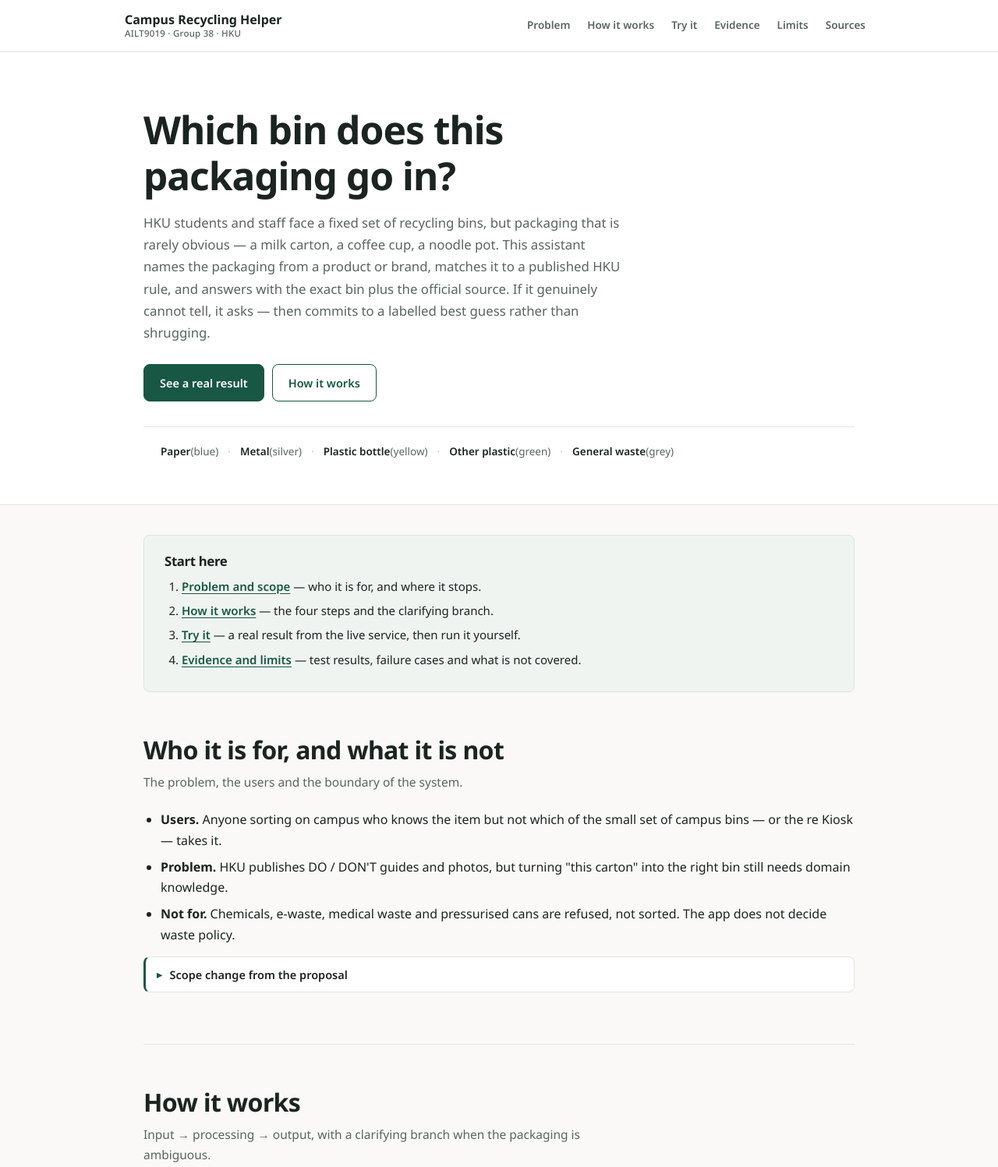
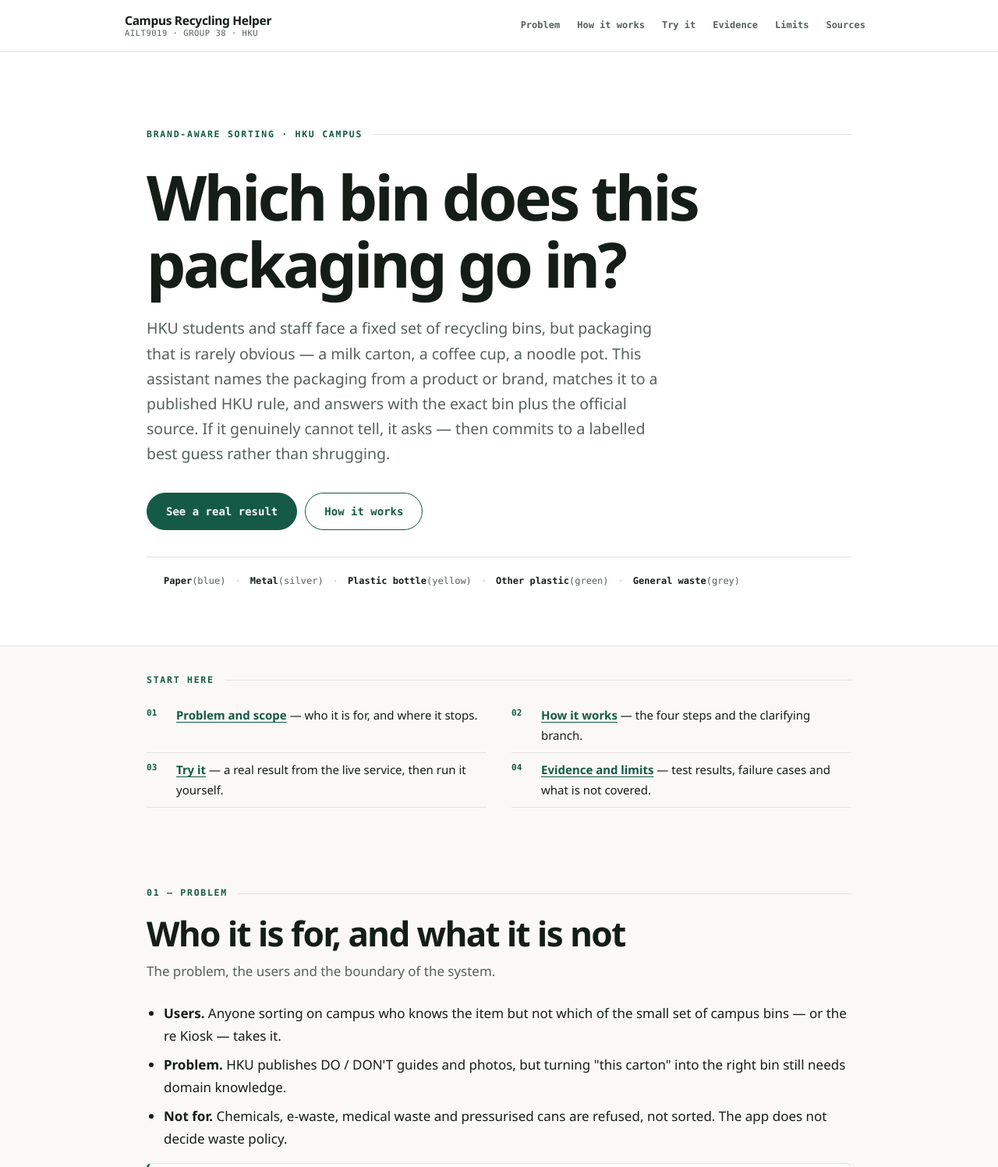
Before and after one commit to Richard-ZJC/AILT9019-gp38-site, a plain HTML site: page index.html in a window 1280 px wide. Shown: the top 1497 px of the page at 78% size. Drawn offline with Linux system fonts and the light colour scheme.

Commit message:
design: editorial typography system inspired by minimal showcases

```diff
--- a/index.html
+++ b/index.html
@@ -9,98 +9,111 @@
 <link rel="preconnect" href="https://fonts.gstatic.com" crossorigin>
 <link href="https://fonts.googleapis.com/css2?family=Noto+Sans:wght@400;500;600;700&display=swap" rel="stylesheet">
 <style>
-  /* ---------- Base: phone first ---------- */
+  /* ============ Tokens ============ */
   :root{
-    --bg:#faf9f7; --surface:#ffffff; --ink:#1b2420; --muted:#59655f;
-    --line:#e3e5e1; --accent:#175743; --accent-dark:#0f4132; --accent-soft:#eff4f1;
-    --radius:8px;
-    --font:"Noto Sans","PingFang SC","Hiragino Sans GB","Microsoft YaHei",system-ui,sans-serif;
+    --bg:#faf9f7; --surface:#ffffff; --ink:#151d19; --muted:#55605a;
+    --line:#e2e4e0; --accent:#155a45; --accent-dark:#0e4031; --accent-soft:#eef4f0;
+    --radius:6px;
+    --sans:"Noto Sans","PingFang SC","Hiragino Sans GB","Microsoft YaHei",system-ui,sans-serif;
+    --mono:ui-monospace,SFMono-Regular,"SF Mono",Menlo,Consolas,monospace;
   }
   *{box-sizing:border-box}
   html{scroll-behavior:smooth}
-  body{margin:0;background:var(--bg);color:var(--ink);font-family:var(--font);font-size:16px;line-height:1.68}
-  .wrap{max-width:960px;margin:0 auto;padding:0 18px}
+  body{margin:0;background:var(--bg);color:var(--ink);font-family:var(--sans);
+       font-size:1.0625rem;font-weight:400;line-height:1.7;-webkit-font-smoothing:antialiased}
+  .wrap{max-width:960px;margin:0 auto;padding:0 24px}
   a{color:var(--accent);text-underline-offset:3px}
   a:hover{color:var(--accent-dark)}
-  :focus-visible{outline:2px solid var(--accent);outline-offset:3px;border-radius:3px}
-  section{scroll-margin-top:112px}   /* two-line header on phones */
-  h1,h2,h3{font-weight:700;letter-spacing:-.02em;line-height:1.25}
-  h1{font-size:clamp(1.95rem,8vw,3.1rem);line-height:1.18;margin:0 0 18px;max-width:19ch}
-  h2{font-size:clamp(1.4rem,5vw,2rem);margin:0 0 8px}
-  h3{font-size:1.05rem;margin:24px 0 8px}
-  p{margin:0 0 14px}
-  ul,ol{padding-left:22px;margin:0 0 14px}
-  li{margin-bottom:7px}
-  code{font-family:ui-monospace,SFMono-Regular,Menlo,Consolas,monospace}
-  code.inline{background:#f0f2ef;border-radius:4px;padding:1px 5px;font-size:.88em;overflow-wrap:anywhere}
+  :focus-visible{outline:2px solid var(--accent);outline-offset:3px;border-radius:2px}
+  section{scroll-margin-top:112px}
+  code{font-family:var(--mono);font-size:.86em}
+  code.inline{background:#eef0ec;border-radius:3px;padding:2px 5px;overflow-wrap:anywhere}
 
-  /* Header — stacked on phones */
+  /* ============ Editorial type scale ============ */
+  h1,h2,h3{font-weight:700;letter-spacing:-.035em;line-height:1.08;margin:0;color:var(--ink)}
+  h1{font-size:clamp(2.5rem,8vw,5rem);letter-spacing:-.045em;max-width:16ch;margin-bottom:24px}
+  h2{font-size:clamp(1.6rem,4.6vw,2.75rem);margin-bottom:10px}
+  h3{font-size:1.2rem;letter-spacing:-.02em;line-height:1.3;margin:34px 0 12px}
+  p{margin:0 0 16px}
+  ul,ol{padding-left:22px;margin:0 0 16px}
+  li{margin-bottom:8px}
+  .eyebrow{display:flex;align-items:center;gap:14px;margin-bottom:18px;
+           font-family:var(--mono);font-size:.72rem;font-weight:600;letter-spacing:.15em;
+           text-transform:uppercase;color:var(--accent)}
+  .eyebrow::after{content:"";flex:1;height:1px;background:var(--line)}
+  .lede{font-size:clamp(1.05rem,2.2vw,1.22rem);line-height:1.65;color:var(--muted);
+        max-width:60ch;margin:0 0 34px}
+
+  /* ============ Header ============ */
   header{position:sticky;top:0;z-index:10;background:var(--surface);border-bottom:1px solid var(--line)}
-  .head-in{display:flex;flex-direction:column;align-items:stretch;gap:6px;padding:10px 0}
-  .brand{color:var(--ink);text-decoration:none;font-size:16px;font-weight:700;line-height:1.3}
-  .brand small{display:block;color:var(--muted);font-size:11.5px;font-weight:500;letter-spacing:.02em}
-  nav{display:flex;gap:2px;overflow-x:auto;flex-wrap:nowrap;-webkit-overflow-scrolling:touch;
-      scrollbar-width:none}
+  .head-in{display:flex;flex-direction:column;align-items:stretch;gap:4px;padding:11px 0}
+  .brand{color:var(--ink);text-decoration:none;font-size:15.5px;font-weight:700;letter-spacing:-.02em;line-height:1.3}
+  .brand small{display:block;color:var(--muted);font-family:var(--mono);font-size:10.5px;
+               font-weight:500;letter-spacing:.05em;text-transform:uppercase}
+  nav{display:flex;gap:2px;overflow-x:auto;flex-wrap:nowrap;-webkit-overflow-scrolling:touch;scrollbar-width:none}
   nav::-webkit-scrollbar{display:none}
   nav a{display:inline-flex;align-items:center;min-height:44px;padding:0 10px;white-space:nowrap;
-        text-decoration:none;color:var(--muted);font-size:13.5px;font-weight:600;
+        text-decoration:none;color:var(--muted);font-family:var(--mono);font-size:12px;font-weight:600;
         border-bottom:2px solid transparent}
   nav a:hover{color:var(--accent);border-bottom-color:var(--accent)}
 
-  /* Hero */
-  .hero{background:var(--surface);border-bottom:1px solid var(--line);padding:44px 0 36px}
-  .lede{font-size:1rem;color:var(--muted);max-width:64ch;margin:0 0 26px}
-  .actions{display:flex;flex-direction:column;gap:10px;margin-bottom:32px}
-  .btn{display:flex;align-items:center;justify-content:center;width:100%;min-height:48px;padding:0 20px;
-       border:1px solid var(--accent);border-radius:var(--radius);font-size:14.5px;font-weight:600;
-       text-decoration:none}
+  /* ============ Hero ============ */
+  .hero{background:var(--surface);border-bottom:1px solid var(--line);padding:52px 0 44px}
+  .hero .eyebrow{margin-bottom:26px}
+  .actions{display:flex;flex-direction:column;gap:10px;margin-bottom:34px}
+  .btn{display:flex;align-items:center;justify-content:center;width:100%;min-height:48px;padding:0 24px;
+       border:1px solid var(--accent);border-radius:999px;font-size:14px;font-weight:600;
+       font-family:var(--mono);text-decoration:none;transition:background .15s,color .15s}
   .btn-primary{background:var(--accent);color:#fff}
   .btn-primary:hover{background:var(--accent-dark);color:#fff}
   .btn-secondary{background:var(--surface);color:var(--accent)}
   .btn-secondary:hover{background:var(--accent-soft);color:var(--accent-dark)}
   .bins{border-top:1px solid var(--line);padding-top:20px;display:flex;flex-wrap:wrap;gap:8px 0;
-        list-style:none;margin:0;font-size:13.5px;color:var(--muted)}
+        list-style:none;margin:0;font-family:var(--mono);font-size:12px;color:var(--muted)}
   .bins li{display:flex;align-items:center;margin:0}
-  .bins li+li::before{content:"·";color:#b9c0bb;margin:0 8px}
-  .bins b{color:var(--ink);font-weight:600}
+  .bins li+li::before{content:"·";color:#b9c0bb;margin:0 9px}
+  .bins b{color:var(--ink);font-weight:700}
 
-  /* Start-here guide */
-  .guide{background:var(--accent-soft);border:1px solid #d8e5dd;border-radius:var(--radius);
-         padding:18px 20px;margin:28px 0 0}
-  .guide h2{font-size:1.05rem;margin:0 0 10px}
-  .guide ol{margin:0;padding-left:22px;font-size:14.5px}
-  .guide li{margin-bottom:6px}
-  .guide a{font-weight:600}
+  /* ============ Reading guide = typographic, not a card ============ */
+  .guide{padding:26px 0 4px;margin-bottom:8px}
+  .guide .eyebrow{margin-bottom:14px}
+  .guide ol{list-style:none;counter-reset:step;padding:0;margin:0}
+  .guide li{counter-increment:step;position:relative;padding:9px 0 9px 38px;
+            border-bottom:1px solid var(--line);font-size:15px;margin:0}
+  .guide li::before{content:"0" counter(step);position:absolute;left:0;top:10px;
+                    font-family:var(--mono);font-size:11px;font-weight:700;color:var(--accent)}
+  .guide a{font-weight:700}
 
-  /* Sections */
-  main section{padding:40px 0;border-bottom:1px solid var(--line)}
+  /* ============ Sections ============ */
+  main section{padding:56px 0;border-bottom:1px solid var(--line)}
   main section:last-child{border-bottom:none}
-  .lead{color:var(--muted);font-size:15px;max-width:68ch;margin:0 0 22px}
+  .lead{color:var(--muted);font-size:1rem;max-width:66ch;margin:0 0 26px}
+
   /* Collapsible explanations — native <details>, no JS */
   .fold{border:1px solid var(--line);border-left:3px solid var(--accent);border-radius:var(--radius);
         background:var(--surface);margin:0 0 12px}
-  .fold summary{display:flex;align-items:center;gap:10px;min-height:44px;padding:9px 14px;
+  .fold summary{display:flex;align-items:center;gap:10px;min-height:44px;padding:9px 15px;
                 cursor:pointer;list-style:none;font-weight:600;font-size:14.5px;color:var(--ink)}
   .fold summary::-webkit-details-marker{display:none}
-  .fold summary::before{content:"▸";color:var(--accent);font-size:13px;line-height:1;
-                        transition:transform .15s ease}
-  .fold[open] summary::before{transform:rotate(90deg)}
+  .fold summary::before{content:"+";color:var(--accent);font-family:var(--mono);font-size:15px;
+                        line-height:1;transition:transform .15s ease}
+  .fold[open] summary::before{transform:rotate(45deg)}
   .fold summary:hover{background:var(--accent-soft)}
-  .fold .fold-body{padding:0 14px 12px 32px;color:var(--muted);font-size:14.5px}
+  .fold .fold-body{padding:0 15px 14px 32px;color:var(--muted);font-size:14.5px}
   .fold .fold-body p{margin:0}
-  .flow li b{font-weight:700;color:var(--ink)}
 
-  /* Facts — stacked on phones */
+  /* Definition list — editorial rows */
   .facts{display:grid;grid-template-columns:1fr;margin:0 0 8px;border-top:1px solid var(--line)}
-  .facts dt,.facts dd{padding:12px 0;margin:0}
+  .facts dt,.facts dd{padding:13px 0;margin:0}
   .facts dt{font-weight:700;border-bottom:none;padding-bottom:0}
-  .facts dd{color:var(--muted);border-bottom:1px solid var(--line);padding-top:4px}
+  .facts dt::before{content:"";display:inline-block;width:7px;height:7px;background:var(--accent);
+                    border-radius:50%;margin-right:10px;vertical-align:middle}
+  .facts dd{color:var(--muted);border-bottom:1px solid var(--line);padding-top:5px}
 
-  /* Code */
-  pre{background:#f3f5f3;border:1px solid var(--line);border-radius:var(--radius);
-      padding:14px 16px;overflow:auto;font-size:12.5px;line-height:1.75;margin:0 0 20px}
+  pre{background:var(--surface);border:1px solid var(--line);border-radius:var(--radius);
+      padding:16px 18px;overflow:auto;font-size:13px;line-height:1.75;margin:0 0 18px}
 
-  /* Tables — cards on phones */
+  /* Tables */
   table{width:100%;border-collapse:collapse;font-size:14px}
   thead{display:none}
   tbody tr{display:block;background:var(--surface);border:1px solid var(--line);
@@ -111,61 +124,59 @@
                        border-bottom:1px solid var(--line);padding:0 0 7px;margin-bottom:5px}
   tbody td[data-label]{display:block;position:relative;padding-left:94px}
   tbody td[data-label]::before{content:attr(data-label);position:absolute;left:0;top:5px;width:82px;
-                               color:var(--muted);font-size:11.5px;font-weight:700;
-                               letter-spacing:.03em;text-transform:uppercase}
+                               color:var(--muted);font-family:var(--mono);font-size:10.5px;
+                               font-weight:700;letter-spacing:.05em;text-transform:uppercase}
+  .summary{color:var(--muted);font-size:14.5px;border-left:3px solid var(--accent);
+           padding-left:16px;margin-bottom:24px}
+  .summary b{color:var(--ink)}
 
-  .summary{background:var(--surface);border:1px solid var(--line);border-left:3px solid var(--accent);
-           border-radius:var(--radius);padding:13px 16px;font-size:14.5px;margin-bottom:22px}
-  .summary b{font-weight:700}
+  footer{border-top:1px solid var(--line);color:var(--muted);font-size:12.5px;
+         font-family:var(--mono);padding:26px 0}
 
-  footer{border-top:1px solid var(--line);color:var(--muted);font-size:13px;padding:24px 0}
-
-  /* ---------- >= 600px: larger phones / small tablets ---------- */
+  /* ============ >= 600px ============ */
   @media(min-width:600px){
-    .wrap{padding:0 24px}
-    .hero{padding:56px 0 44px}
+    .wrap{padding:0 28px}
+    .hero{padding:66px 0 52px}
     .actions{flex-direction:row}
     .btn{width:auto}
     .bins li+li::before{margin:0 12px}
-    main section{padding:48px 0}
+    main section{padding:64px 0}
   }
 
-  /* ---------- >= 820px: tablets and up ---------- */
+  /* ============ >= 820px: editorial two-column head ============ */
   @media(min-width:820px){
     section{scroll-margin-top:80px}
     .head-in{flex-direction:row;align-items:center;justify-content:space-between;min-height:66px;padding:0}
     nav{overflow:visible;flex-wrap:wrap}
-    .hero{padding:70px 0 56px}
-    .lede{font-size:1.05rem}
-    .guide{padding:22px 26px;margin-top:38px}
-    .guide ol{font-size:15px}
-    main section{padding:54px 0}
-    .lead{font-size:15.5px}
-    .callout{font-size:15px}
-    .facts{grid-template-columns:190px 1fr}
-    .facts dt,.facts dd{padding:14px 0;border-bottom:1px solid var(--line)}
-    .facts dt{border-bottom:1px solid var(--line);padding-bottom:14px}
-    .facts dd{padding-top:14px}
+    .hero{padding:96px 0 72px}
+    .guide{padding-top:34px}
+    .guide ol{display:grid;grid-template-columns:1fr 1fr;column-gap:32px}
+    .guide li{border-bottom:1px solid var(--line)}
+    main section{padding:88px 0}
+    .lead{font-size:1.06rem}
+    .facts{grid-template-columns:200px 1fr}
+    .facts dt,.facts dd{padding:16px 0;border-bottom:1px solid var(--line)}
+    .facts dt{padding-bottom:16px}
+    .facts dd{padding-top:16px}
     pre{font-size:13.5px;padding:18px 20px}
 
-    /* restore real table layout */
     table{font-size:14.5px}
     thead{display:table-header-group}
     tbody{display:table-row-group}
     tbody tr{display:table-row;background:none;border:none;border-radius:0;padding:0;margin:0}
     tbody tr:nth-child(even){background:var(--surface)}
-    tbody td,tbody td:first-child,tbody td[data-label]{display:table-cell;padding:11px 14px;
+    tbody td,tbody td:first-child,tbody td[data-label]{display:table-cell;padding:12px 14px;
       border-bottom:1px solid var(--line);font-weight:400;color:var(--ink)}
+    tbody td[data-label]{padding-left:14px}
     tbody td[data-label]::before{content:none}
     th,td{text-align:left;vertical-align:top}
-    thead th{border-bottom:2px solid var(--ink);color:var(--muted);font-size:12.5px;font-weight:700;
-             letter-spacing:.04em;text-transform:uppercase;padding:11px 14px}
-
-    .summary{padding:14px 18px;font-size:15px}
-    footer{padding:28px 0}
+    thead th{border-bottom:2px solid var(--ink);color:var(--muted);font-family:var(--mono);
+             font-size:11px;font-weight:700;letter-spacing:.06em;text-transform:uppercase;padding:12px 14px}
+    .summary{font-size:15px}
+    footer{padding:32px 0}
   }
 
-  @media(prefers-reduced-motion:reduce){html{scroll-behavior:auto}}
+  @media(prefers-reduced-motion:reduce){html{scroll-behavior:auto}*{transition:none!important}}
 </style>
 </head>
 <body>
@@ -185,6 +196,7 @@
 
 <div class="hero" id="top">
   <div class="wrap">
+    <div class="eyebrow">Brand-aware sorting · HKU campus</div>
     <h1>Which bin does this packaging go in?</h1>
     <p class="lede">HKU students and staff face a fixed set of recycling bins, but packaging that is rarely obvious — a milk carton, a coffee cup, a noodle pot. This assistant names the packaging from a product or brand, matches it to a published HKU rule, and answers with the exact bin plus the official source. If it genuinely cannot tell, it asks — then commits to a labelled best guess rather than shrugging.</p>
     <div class="actions">
@@ -204,7 +216,7 @@
 <main class="wrap">
 
   <div class="guide" aria-label="Reading guide">
-    <h2>Start here</h2>
+    <div class="eyebrow">Start here</div>
     <ol>
       <li><a href="#problem">Problem and scope</a> — who it is for, and where it stops.</li>
       <li><a href="#how">How it works</a> — the four steps and the clarifying branch.</li>
@@ -214,6 +226,7 @@
   </div>
 
   <section id="problem">
+    <div class="eyebrow">01 — Problem</div>
     <h2>Who it is for, and what it is not</h2>
     <p class="lead">The problem, the users and the boundary of the system.</p>
     <ul>
@@ -228,9 +241,10 @@
   </section>
 
   <section id="how">
-    <h2>How it works</h2>
-    <p class="lead">Input → processing → output, with a clarifying branch when the packaging is ambiguous.</p>
-    <ol class="flow">
+    <div class="eyebrow">02 — How it works</div>
+    <h2>Input, processing, output</h2>
+    <p class="lead">Four steps, with a clarifying branch when the packaging is ambiguous.</p>
+    <ol>
       <li><b>Input.</b> A product or brand, e.g. "Vitasoy lemon tea".</li>
       <li><b>Identify.</b> The keyword layer — or the AI — names the packaging components.</li>
       <li><b>Match.</b> A deterministic matcher copies a category from <code class="inline">data/rules.json</code>.</li>
@@ -247,6 +261,7 @@
   </section>
 
   <section id="built">
+    <div class="eyebrow">03 — Built vs model</div>
     <h2>What we built vs what the model provides</h2>
     <p class="lead">Domain customisation is the rules, the matcher and the safety layer — not the language model.</p>
     <dl class="facts">
@@ -260,7 +275,8 @@
   </section>
 
   <section id="run">
-    <h2>Try it locally</h2>
+    <div class="eyebrow">04 — Try it</div>
+    <h2>Run it locally</h2>
     <p class="lead">Standard library only — no build step, no third-party packages. The keyword path works without a key.</p>
     <pre><code>git clone https://github.com/Richard-ZJC/AILT9019-gp38
 cd AILT9019-gp38
@@ -286,6 +302,7 @@ python server.py --mock      # offline demo, no key needed
   </section>
 
   <section id="evidence">
+    <div class="eyebrow">05 — Evidence</div>
     <h2>Evidence and failure cases</h2>
     <p class="lead">Numbers below are from a fresh run on 18 Nov 2026; harnesses are in the repository's <code class="inline">tests/</code> folder.</p>
     <p class="summary"><b>Test results.</b> Case suite 26/27 · AI-plugin and routing 27/27 · failure, edge and refusal 30/30 · server smoke 9/9. The single non-passing case is a natural-language question the offline mock cannot parse; the real model returns a refusal for it.</p>
@@ -302,6 +319,7 @@ python server.py --mock      # offline demo, no key needed
   </section>
 
   <section id="limits">
+    <div class="eyebrow">06 — Limitations</div>
     <h2>Limitations</h2>
     <p class="lead">Stated against the evidence above.</p>
     <ul>
@@ -313,6 +331,7 @@ python server.py --mock      # offline demo, no key needed
   </section>
 
   <section id="sources">
+    <div class="eyebrow">07 — Sources</div>
     <h2>Sources</h2>
     <p class="lead">Rules come from HKU's official waste-reduction site. These are the authority for every category shown.</p>
     <ul>
```
